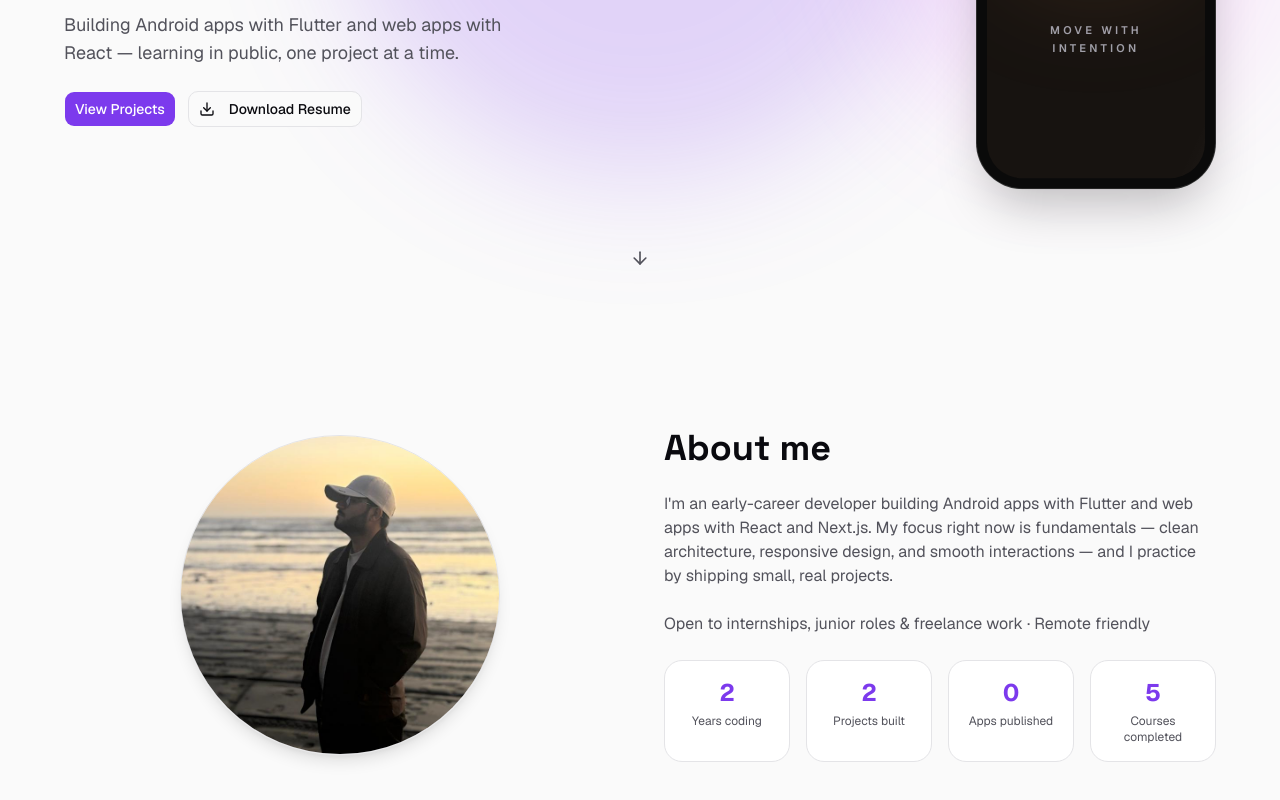
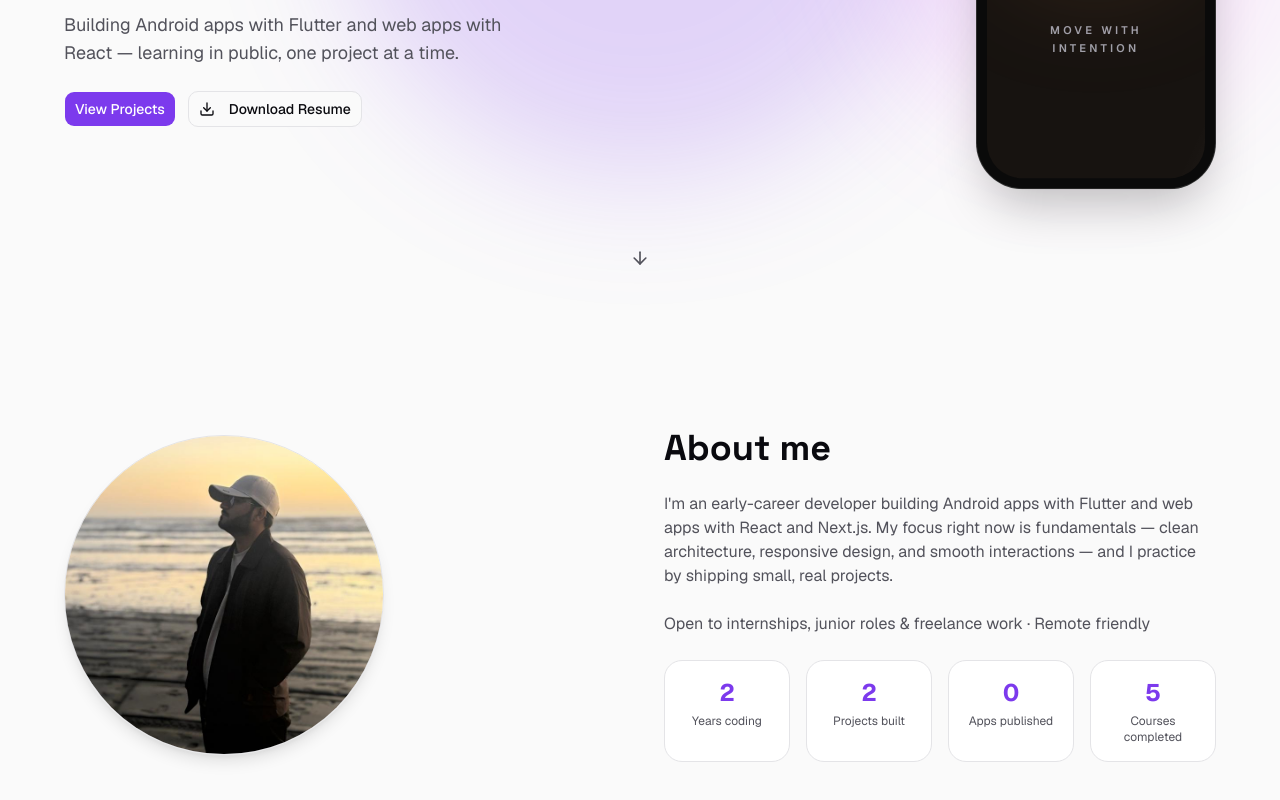
Before and after one commit to shahnawaz-laghari/portfolio, a Next.js app: page / in a window 1280 px wide. Shown: the part 424-1224 px from the top of the page. Built offline with nearby package versions, Linux system fonts and the light colour scheme.

Commit message:
Align About section avatar to match left edge of container

```diff
--- a/src/components/sections/About.tsx
+++ b/src/components/sections/About.tsx
@@ -15,7 +15,7 @@ export function About() {
           variants={{ hidden: {}, visible: { transition: { staggerChildren: 0.12 } } }}
           className="grid gap-12 md:grid-cols-2 md:items-center"
         >
-          <motion.div variants={fadeUp} className="flex justify-center">
+          <motion.div variants={fadeUp} className="flex justify-center md:justify-start">
             <motion.div
               whileHover={{ rotateX: 4, rotateY: -4 }}
               style={{ perspective: 1000, transformStyle: "preserve-3d" }}
```
